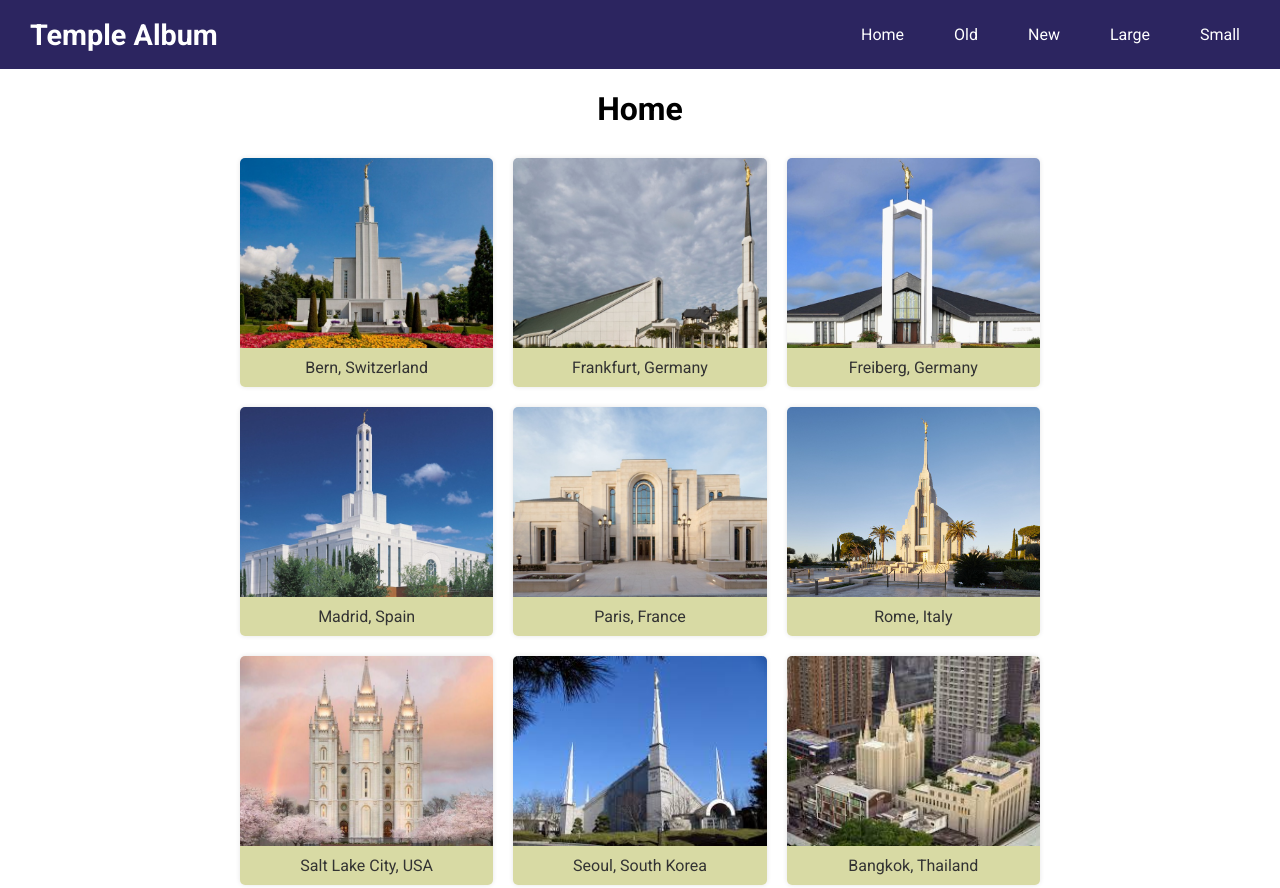
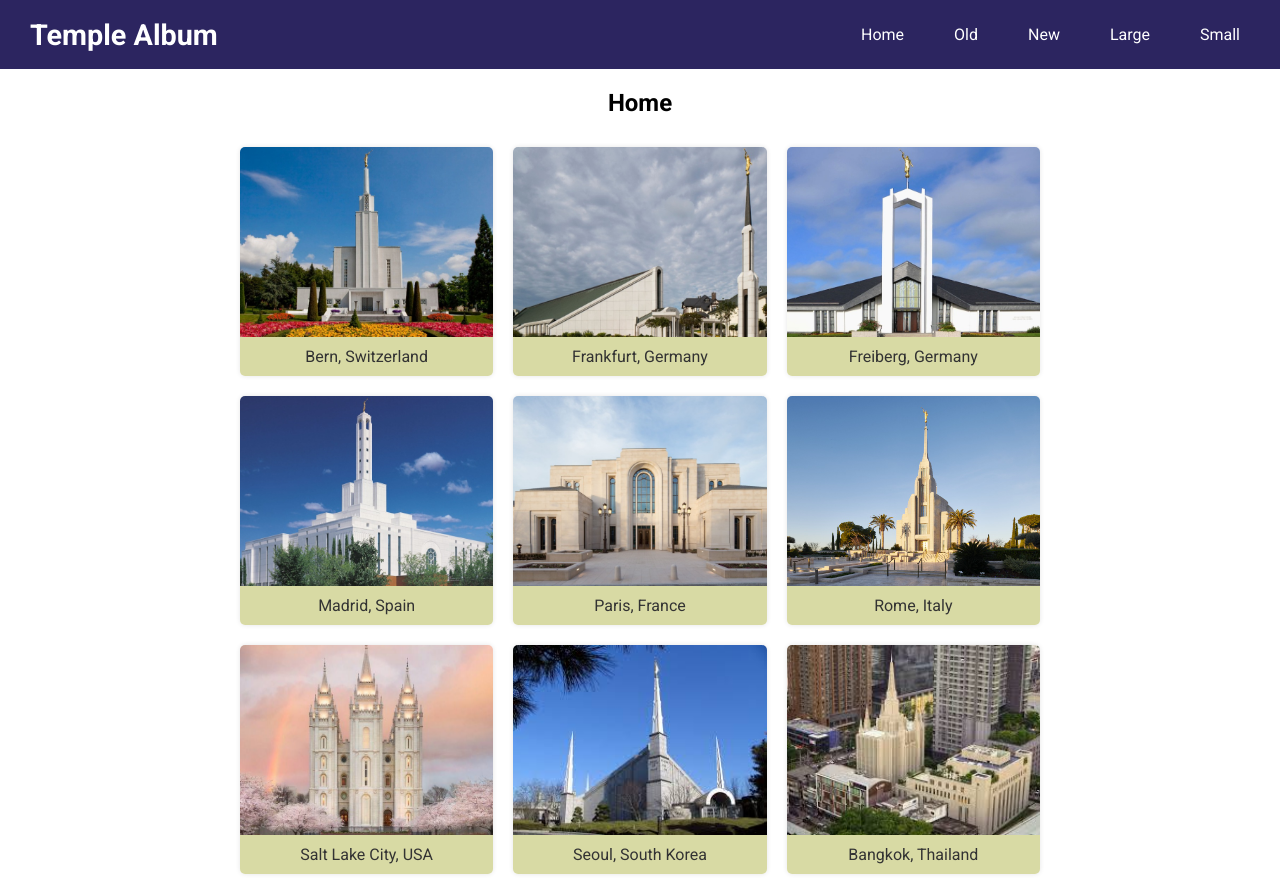
Before and after one commit to Ameizstanley/wdd131, a plain HTML site: page temples.html in a window 1280 px wide. Shown: the top 888 px of the page. Drawn offline with Linux system fonts and the light colour scheme; a web font is replaced by a local one.

Commit message:
added h2

```diff
--- a/temples.html
+++ b/temples.html
@@ -3,9 +3,9 @@
 <head>
     <meta charset="UTF-8">
     <meta name="viewport" content="width=device-width, initial-scale=1.0">
-    <title>WDD-131 - EMERIBE STANLEY CHIBUIKE</title>
+    <title>WDD-131 - Emeribe Stanley Chibuike - Temple albums</title>
     <meta name="author" content="EMERIBE STANLEY AMEIZ">
-    <meta name="description" content="temple album">
+    <meta name="description" content="WDD-131 assignment on LDS temple albulms">
 
     <link href="styles/temples.css" rel="stylesheet">
     <link href="styles/temples-large.css" rel="stylesheet">
@@ -31,7 +31,7 @@
         </nav>
     </header>
     <main>
-        <h1 class="page-title" id="home">Home</h1>
+        <h2 class="page-title" id="home">Home</h2>
         <div class="temple-grid">
 
             <figure class="temple-item">
```
